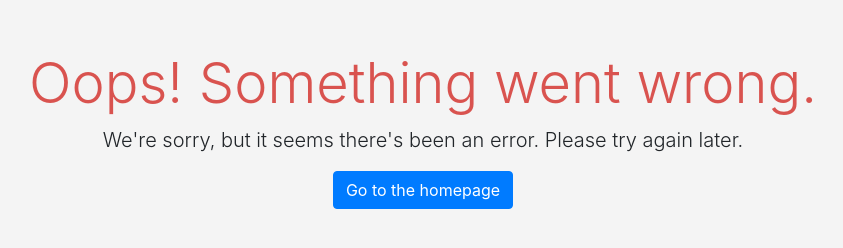
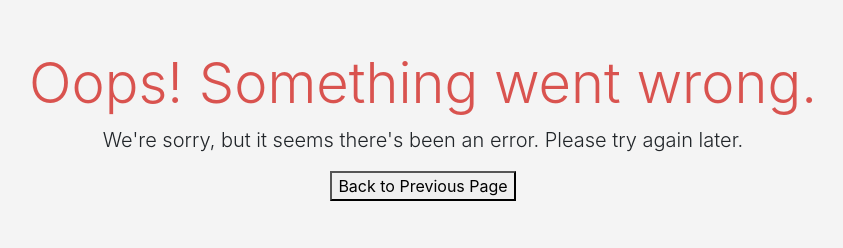
Before and after one commit to pratikmagdum4/Error-page-, a plain HTML site: page error.html in a window 1280 px wide. Shown: the whole page, without its empty margins (217-1060 px from the left). Drawn offline with nearby package versions, Linux system fonts and the light colour scheme.

Commit message:
Update error.html

```diff
--- a/error.html
+++ b/error.html
@@ -8,6 +8,8 @@
     <link rel="stylesheet" href="https://maxcdn.bootstrapcdn.com/bootstrap/4.0.0/css/bootstrap.min.css">
     <style>
         body {
+            margin: 0;
+            padding: 0;
             background-color: #f4f4f4;
         }
 
@@ -19,21 +21,22 @@
         h1 {
             color: #d9534f;
         }
+        button{
+            cursor: pointer;
+        }
     </style>
 </head>
 <body>
     <div class="container error-container">
         <h1 class="display-4">Oops! Something went wrong.</h1>
         <p class="lead">We're sorry, but it seems there's been an error. Please try again later.</p>
-        <p><a id = "goHome" class="btn btn-primary" href="/">Go  to the homepage</a></p>
+            <button onclick="goToHomePage()">Back to Previous Page</button>
     </div>
+    <script>
+            function goToHomePage() {
+                window.history.back();          }
+    </script>
 
-    <script>
-
-        document.getElementById('goHome').addEventListener('click', function() {
-            window.location.href = "index.html";
-        });
-    </script>
 
     <script src="https://code.jquery.com/jquery-3.2.1.slim.min.js"></script>
     <script src="https://cdnjs.cloudflare.com/ajax/libs/popper.js/1.12.9/umd/popper.min.js"></script>
```
